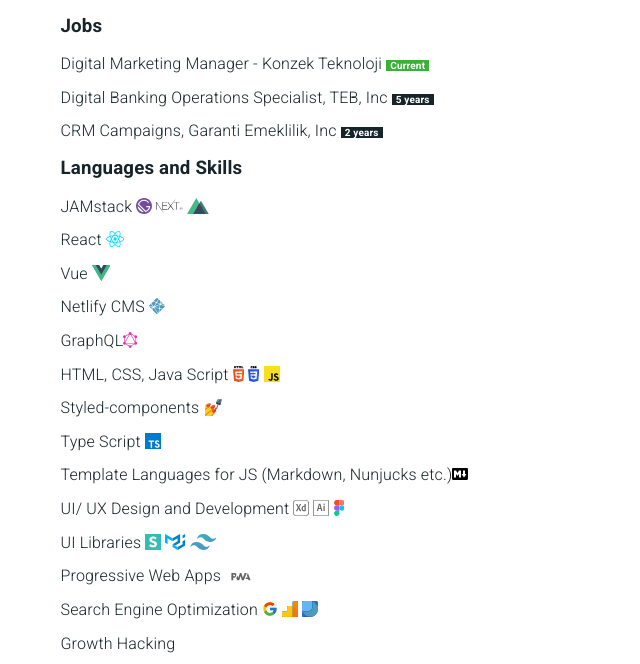
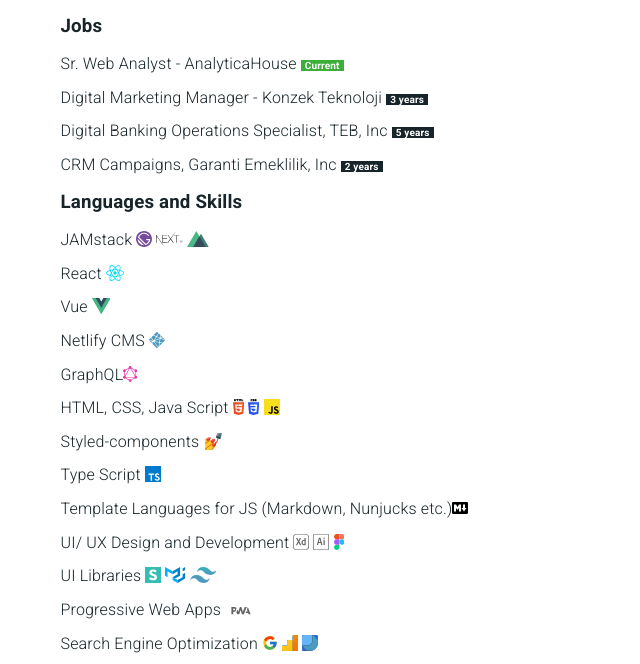
Before and after one commit to raufsamestone/raufsamestone, a Gatsby site: page /about in a window 1280 px wide. Shown: the part 136-800 px from the top of the page, without its empty margins (108-748 px from the left). Built offline with nearby package versions, Linux system fonts and the light colour scheme; Gatsby itself is replaced by a stand-in of ours.

Commit message:
Update about.js

```diff
--- a/src/pages/about.js
+++ b/src/pages/about.js
@@ -63,7 +63,8 @@
     </Typography>
     <AboutContent>
       <h3>Jobs</h3>
-      <p>Digital Marketing Manager - Konzek Teknoloji <Label color='#3caf3a'>Current</Label></p>
+      <p>Sr. Web Analyst - AnalyticaHouse <Label color='#3caf3a'>Current</Label></p>
+      <p>Digital Marketing Manager - Konzek Teknoloji <Label color='#17252A'>3 years</Label></p>
       {/* <p>Co-Founder - Monotalic Digital Agency <Label color='#3caf3a'>Current</Label></p> */}
       <p>Digital Banking Operations Specialist, TEB, Inc <Label color='#17252A'>5 years</Label></p>
       <p>CRM Campaigns, Garanti Emeklilik, Inc <Label color='#17252A'>2 years</Label></p>
```
